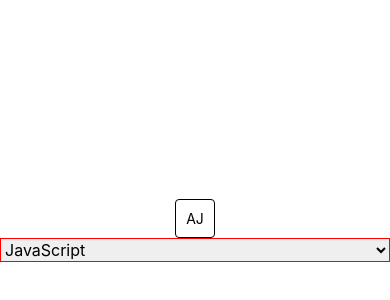
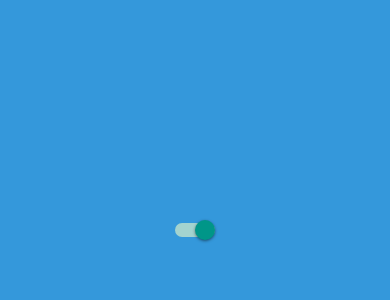
Before and after one commit to donggyushin/react-native-learn-basic, a React Native app: screen / in a window 390 px wide. Shown: the part 192-492 px from the top of the page. Built offline with nearby package versions, Linux system fonts and the light colour scheme.

Commit message:
many things~

```diff
--- a/App.js
+++ b/App.js
@@ -1,57 +1,36 @@
 import React from "react";
-import { View, Picker, Text } from "react-native";
+import { View, StatusBar, Text, Switch } from "react-native";
 
 export default class App extends React.Component {
   constructor(props) {
     super(props);
     this.state = {
-      language: "javascript"
+      switchValue: true
     };
   }
 
   render() {
-    const { onSelectChange } = this;
+    const { onValueChange } = this;
+    const { switchValue } = this.state;
     return (
       <View
         style={{
           flex: 1,
-          borderColor: "black",
           justifyContent: "center",
+          backgroundColor: "#3498db",
           alignItems: "center"
         }}
       >
-        <Text
-          style={{
-            borderColor: "black",
-            padding: 10,
-            borderWidth: 1,
-            borderRadius: 4
-          }}
-        >
-          AJ
-        </Text>
-        <Picker
-          selectedValue={this.state.language}
-          onValueChange={onSelectChange}
-          style={{
-            borderColor: "red",
-            width: "100%"
-          }}
-        >
-          <Picker.Item label="Java" value="java" />
-          <Picker.Item label="JavaScript" value="javascript" />
-          <Picker.Item label="Python" value="python" />
-          <Picker.Item label="node.js" value="nodejs" />
-          <Picker.Item label="C#" value="c#" />
-          <Picker.Item label="Ruby" value="ruby" />
-        </Picker>
+        <StatusBar backgroundColor="black" barStyle={"light-content"} />
+        <Switch onValueChange={onValueChange} value={switchValue} />
       </View>
     );
   }
 
-  onSelectChange = (itemValue, itemIndex) => {
+  onValueChange = e => {
+    console.log(e);
     this.setState({
-      language: itemValue
+      switchValue: e
     });
   };
 }
```
